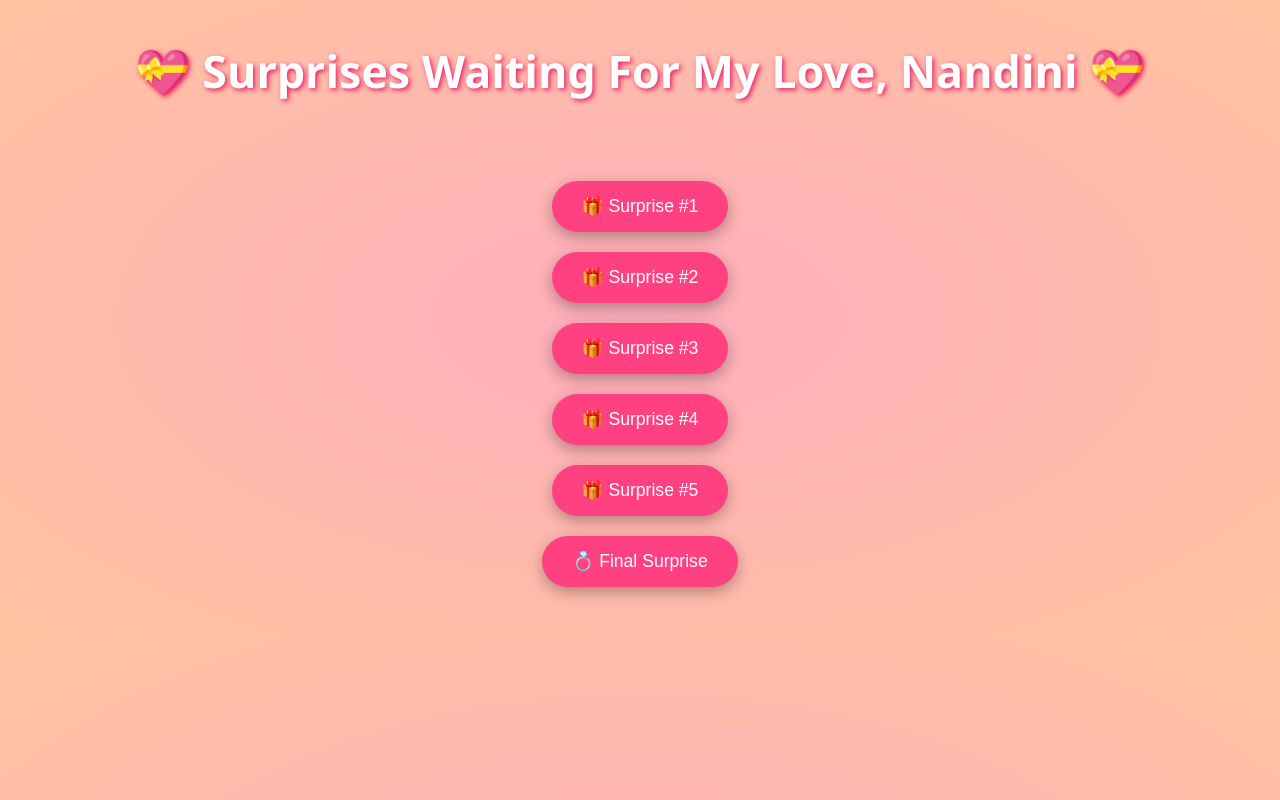
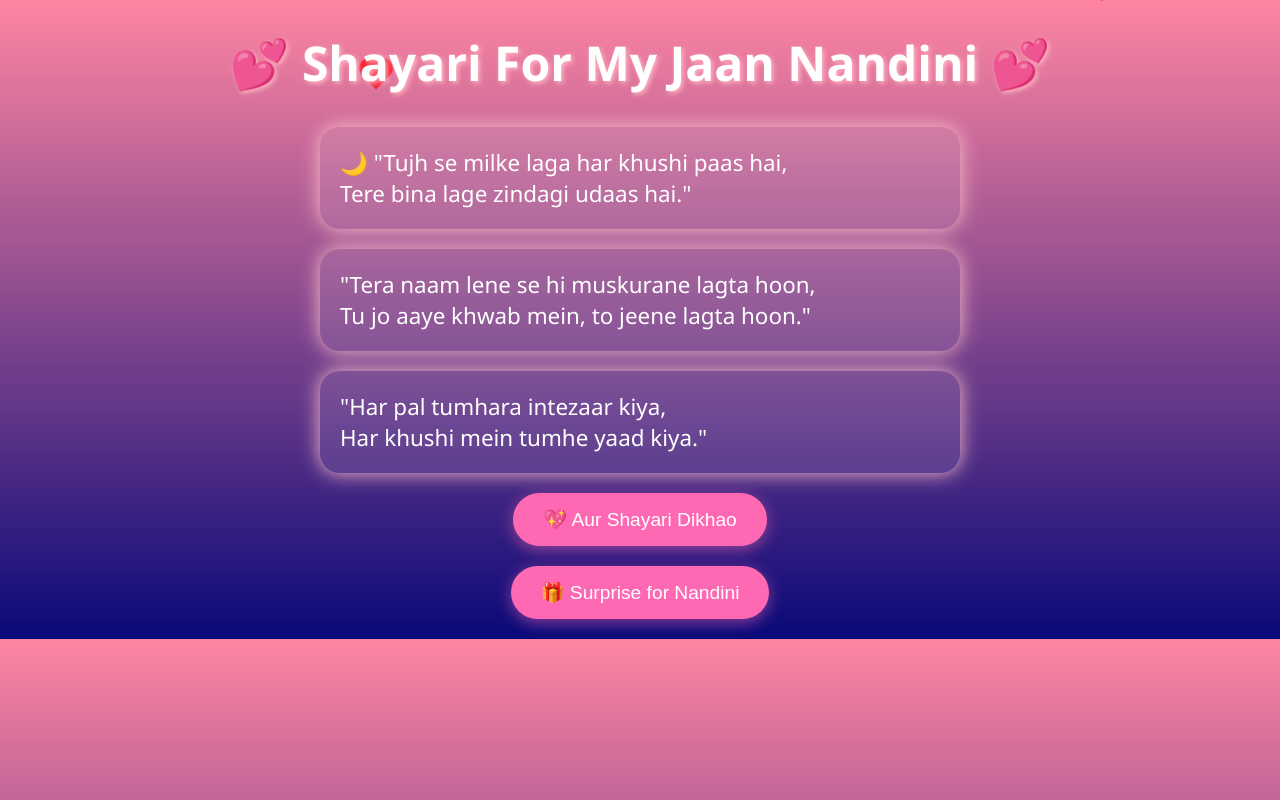
Before and after one commit to nandini2510jaan/My-love, a plain HTML site: page index.html in a window 1280 px wide. Drawn offline with Linux system fonts and the light colour scheme.

Commit message:
Add files via upload

```diff
--- a/index.html
+++ b/index.html
@@ -3,137 +3,148 @@
 <head>
   <meta charset="UTF-8" />
   <meta name="viewport" content="width=device-width, initial-scale=1.0"/>
-  <title>Surprises Waiting For My Love 💖</title>
+  <title>Romantic Shayari For My Love 💕</title>
   <style>
     body {
       margin: 0;
       padding: 0;
-      background: radial-gradient(#ffafbd, #ffc3a0);
+      background: linear-gradient(to top, #090979, #ff85a2);
+      color: white;
       font-family: 'Segoe UI', sans-serif;
-      color: #fff;
-      text-align: center;
       overflow-x: hidden;
     }
-
     h1 {
-      margin-top: 40px;
-      font-size: 2.8rem;
-      color: #fff;
-      text-shadow: 2px 2px 5px #e91e63;
+      text-align: center;
+      margin-top: 30px;
+      font-size: 3rem;
+      text-shadow: 2px 2px 5px #ffb6c1;
     }
-
-    .container {
-      max-width: 800px;
-      margin: auto;
-      padding: 30px;
+    .shayari-box {
+      background: rgba(255, 255, 255, 0.1);
+      border-radius: 20px;
+      padding: 20px;
+      margin: 20px auto;
+      max-width: 600px;
+      box-shadow: 0 0 20px pink;
+      font-size: 1.4rem;
+      transition: 0.4s ease;
     }
-
+    .shayari-box:hover {
+      transform: scale(1.03);
+      background: rgba(255, 255, 255, 0.15);
+    }
     .btn {
       display: block;
       margin: 20px auto;
-      background: #ff4081;
+      background: #ff69b4;
       color: white;
       border: none;
       padding: 15px 30px;
       border-radius: 50px;
-      font-size: 1.1rem;
+      font-size: 1.2rem;
       cursor: pointer;
-      box-shadow: 0 5px 15px rgba(0,0,0,0.3);
+      box-shadow: 0 4px 15px rgba(255,105,180,0.5);
       transition: background 0.3s ease;
     }
-
     .btn:hover {
-      background: #e91e63;
+      background: #ff1493;
     }
-
-    .surprise-box {
-      background: rgba(255, 255, 255, 0.15);
-      margin: 20px auto;
-      padding: 20px;
-      border-radius: 20px;
-      max-width: 600px;
-      font-size: 1.3rem;
-      box-shadow: 0 0 15px #fff;
-      display: none;
-      animation: fadeIn 1s ease;
+    .hearts {
+      position: fixed;
+      width: 100%;
+      height: 100%;
+      top: 0;
+      left: 0;
+      z-index: -1;
+      pointer-events: none;
     }
-
-    @keyframes fadeIn {
-      from { opacity: 0; transform: scale(0.9); }
-      to { opacity: 1; transform: scale(1); }
+    .heart {
+      position: absolute;
+      width: 20px;
+      height: 20px;
+      background: red;
+      transform: rotate(45deg);
+      animation: float 8s infinite;
+      opacity: 0.7;
     }
-
-    .heart {
-      position: fixed;
+    .heart::before,
+    .heart::after {
+      content: '';
+      position: absolute;
+      width: 20px;
+      height: 20px;
+      background: red;
+      border-radius: 50%;
+    }
+    .heart::before {
+      top: -10px;
+      left: 0;
+    }
+    .heart::after {
+      left: -10px;
       top: 0;
-      left: 50%;
-      font-size: 2rem;
-      animation: float 6s linear infinite;
     }
-
     @keyframes float {
       0% {
-        transform: translate(-50%, 0);
-        opacity: 1;
+        transform: translateY(0) rotate(45deg);
       }
       100% {
-        transform: translate(-50%, -100vh);
-        opacity: 0;
+        transform: translateY(-100vh) rotate(45deg);
       }
     }
   </style>
 </head>
 <body>
-  <h1>💝 Surprises Waiting For My Love, Nandini 💝</h1>
-  <div class="container">
-    <button class="btn" onclick="reveal('s1')">🎁 Surprise #1</button>
-    <div class="surprise-box" id="s1">
-      "Tum meri har subah ho, har shaam ho, Mere Jo labo pe aaye bas wahi tum naam ho 💕"
+  <h1>💕 Shayari For My Jaan Nandini 💕</h1>
+
+  <div class="shayari-box">🌙
+    "Tujh se milke laga har khushi paas hai,<br/>
+    Tere bina lage zindagi udaas hai."
   </div>
 
-    <button class="btn" onclick="reveal('s2')">🎁 Surprise #2</button>
-    <div class="surprise-box" id="s2">
-      🌹 Hidden Gift: <a href="https://youtu.be/NFsEqOBG51M?si=52As8mqXi7aeyN9K" target="_blank">This song for My Love</a>
+  <div class="shayari-box">
+    "Tera naam lene se hi muskurane lagta hoon,<br/>
+    Tu jo aaye khwab mein, to jeene lagta hoon."
   </div>
 
-    <button class="btn" onclick="reveal('s3')">🎁 Surprise #3</button>
-    <div class="surprise-box" id="s3">
-      💌 Hidden Love Letter: "Tum sirf meri nahi, meri har dua, har khwab, har saans mein ho."
+  <div class="shayari-box">
+    "Har pal tumhara intezaar kiya,<br/>
+    Har khushi mein tumhe yaad kiya."
   </div>
 
-    <button class="btn" onclick="reveal('s4')">🎁 Surprise #4</button>
-    <div class="surprise-box" id="s4">
-      🤗 Virtual Hug Sent! Just close your eyes and feel my arms around you tightly...
-    </div>
+  <button class="btn" onclick="showMore()">💖 Aur Shayari Dikhao</button>
+  <button class="btn" onclick="showSurprise()">🎁 Surprise for Nandini</button>
 
-    <button class="btn" onclick="reveal('s5')">🎁 Surprise #5</button>
-    <div class="surprise-box" id="s5">
-      ✨ Magic Line: "Mujhe har janam mein sirf tum chahiye❤️.
-      tere baad mujhe aur kuchh nahi chahiye."
+  <div id="more-shayari"></div>
 
-    </div>
-
-    <button class="btn" onclick="reveal('s6')">💍 Final Surprise</button>
-    <div class="surprise-box" id="s6">
-      💍 Will you be mine forever, My Happiness? Tum hi ho meri Jaan,tum hi ho meri khusi! 🌈❤️
-    </div>
-  </div>
+  <div class="hearts" id="hearts"></div>
 
   <script>
-    function reveal(id) {
-      document.getElementById(id).style.display = 'block';
-      showHearts();
+    function showMore() {
+      const extra = `
+      <div class="shayari-box">"Tere bina adhura hoon main,<br/>Tere saath hi poora hoon main."</div>
+      <div class="shayari-box">"Tu saath ho to zindagi haseen hai,<br/>Tu door ho to har khushi adhuri hai."</div>
+      <div class="shayari-box">"Teri aankhon ka jadoo chal gaya,<br/>Mujhe sirf tera deewana banaya."</div>`;
+      document.getElementById('more-shayari').innerHTML = extra;
     }
 
-    function showHearts() {
-      const heart = document.createElement('div');
-      heart.className = 'heart';
-      heart.innerText = '❤️';
-      heart.style.left = Math.random() * 100 + 'vw';
-      heart.style.animationDuration = (2 + Math.random() * 3) + 's';
-      document.body.appendChild(heart);
-      setTimeout(() => heart.remove(), 4000);
+    function showSurprise() {
+      alert("💌 Nandini, tum meri zindagi ho.\nMain har din tumse aur zyada pyaar karta hoon.\nTum meri duniya ho 🌍❤️");
     }
+
+    // Floating hearts generator
+    function createHearts() {
+      const container = document.getElementById("hearts");
+      for (let i = 0; i < 20; i++) {
+        const heart = document.createElement("div");
+        heart.className = "heart";
+        heart.style.left = Math.random() * 100 + "vw";
+        heart.style.animationDuration = (5 + Math.random() * 5) + "s";
+        heart.style.top = Math.random() * 100 + "vh";
+        container.appendChild(heart);
+      }
+    }
+    createHearts();
   </script>
 </body>
 </html>
```
Lines whose indentation alone changed are shown as unchanged.
